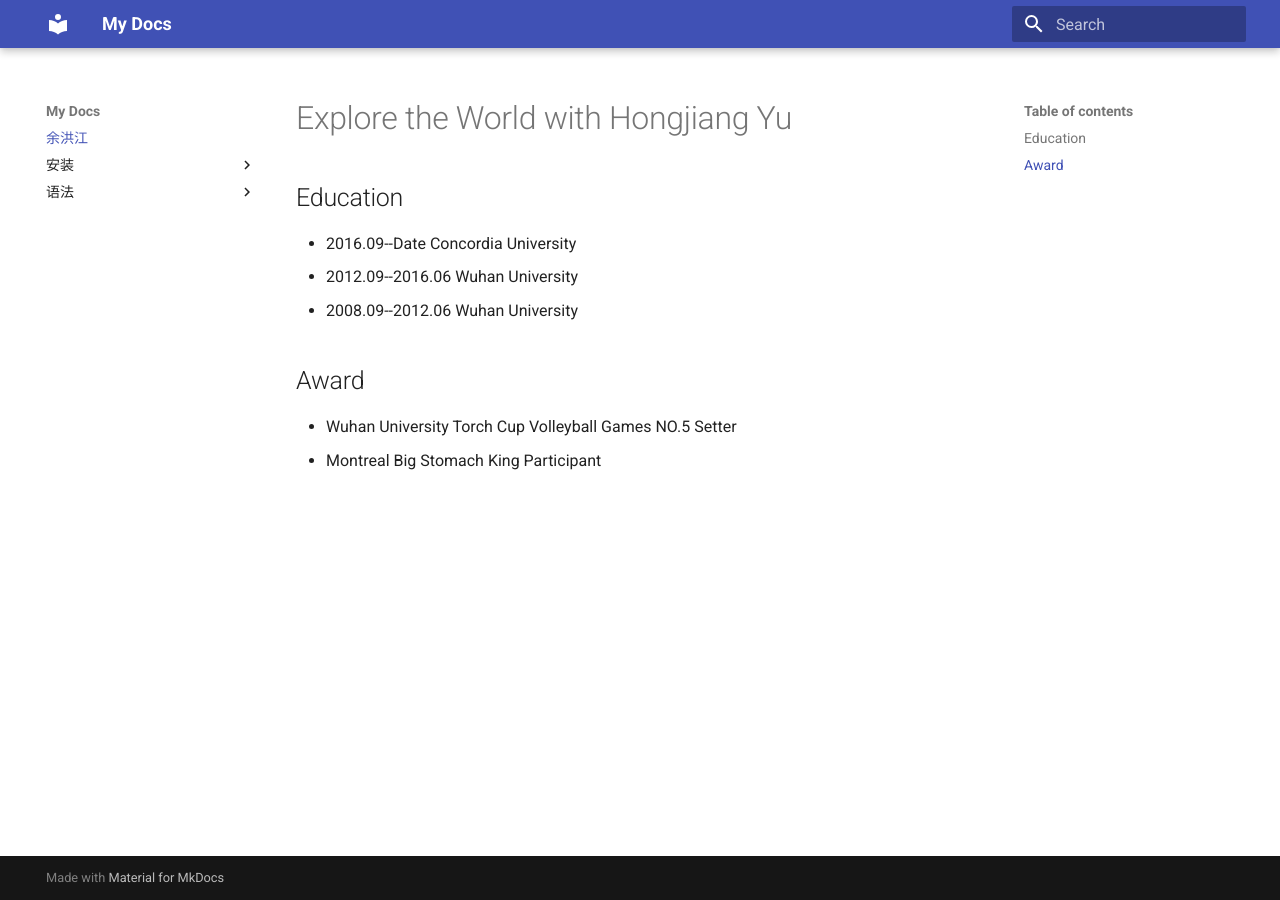
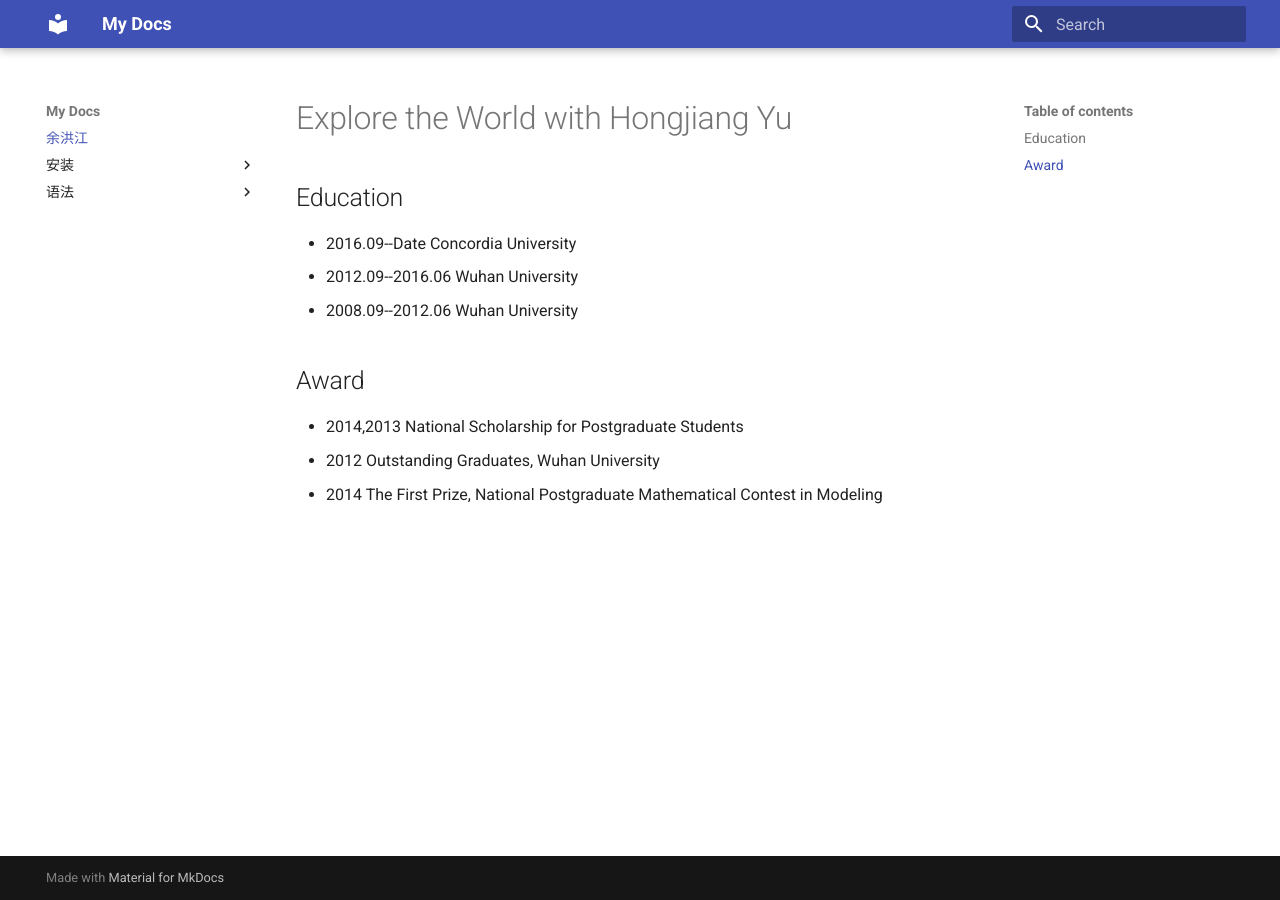
Before and after one commit to Hongjiang-Yu/whuPaprika.github.io, an MkDocs documentation site: the page built from docs/index.md, in a window 1280 px wide. Built offline with MkDocs 1.6.1 and Material for MkDocs 9.7.7, drawn with Linux system fonts in a browser that asks for light colours.

Commit message:
update info

```diff
--- a/docs/index.md
+++ b/docs/index.md
@@ -7,5 +7,6 @@
 * 2008.09--2012.06  Wuhan University
 
 ## Award
-* Wuhan University Torch Cup Volleyball Games NO.5 Setter
-* Montreal Big Stomach King Participant
+* 2014,2013 National Scholarship for Postgraduate Students
+* 2012 Outstanding Graduates, Wuhan University
+* 2014 The First Prize, National Postgraduate Mathematical Contest in Modeling
```
